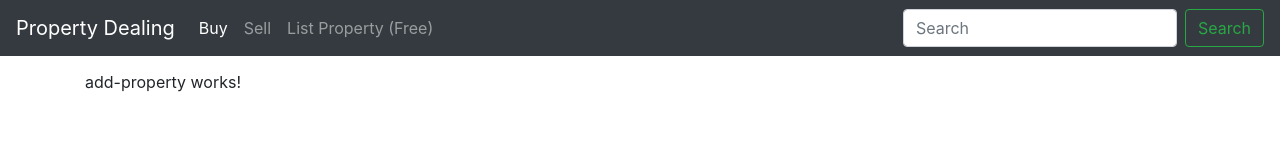
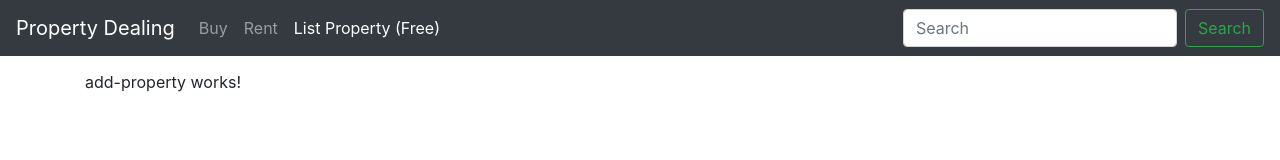
Before and after one commit to Nikunjmandani/Property-Dealing-Frontend, an Angular app: page /add-property in a window 1280 px wide. Shown: the top 160 px of the page. Built offline with nearby package versions, Linux system fonts and the light colour scheme.

Commit message:
Resolve routing refresh issue

```diff
--- a/src/app/app.module.ts
+++ b/src/app/app.module.ts
@@ -12,7 +12,8 @@
 
 const appRoutes:Routes=[
   {path: '',component:PropertyListComponent},
-  {path: 'add-property',component:AddPropertyComponent}
+  {path: 'add-property',component:AddPropertyComponent},
+  {path: 'rent-property',component:PropertyListComponent}
 ]
 
 @NgModule({
--- a/src/app/nav-bar/nav-bar.component.html
+++ b/src/app/nav-bar/nav-bar.component.html
@@ -1,19 +1,19 @@
 <nav class="navbar navbar-expand-lg navbar-dark bg-dark fixed-top" >
-  <a class="navbar-brand" href="/">Property Dealing</a>
+  <a class="navbar-brand" routerLink="/">Property Dealing</a>
   <button class="navbar-toggler" type="button" data-toggle="collapse" data-target="#navbarSupportedContent" aria-controls="navbarSupportedContent" aria-expanded="false" aria-label="Toggle navigation">
     <span class="navbar-toggler-icon"></span>
   </button>
 
   <div class="collapse navbar-collapse" id="navbarSupportedContent">
     <ul class="navbar-nav mr-auto">
-      <li class="nav-item active">
-        <a class="nav-link" href="/">Buy <span class="sr-only">(current)</span></a>
+      <li class="nav-item">
+        <a class="nav-link" [routerLinkActiveOptions]="{exact:true}" routerLinkActive="active" routerLink="/">Buy <span class="sr-only">(current)</span></a>
       </li>
       <li class="nav-item">
-        <a class="nav-link" href="/">Sell</a>
+        <a class="nav-link" routerLinkActive="active" routerLink="/rent-property">Rent</a>
       </li>
       <li class="nav-item">
-        <a class="nav-link" href="/add-property">List Property (Free)</a>
+        <a class="nav-link" routerLinkActive="active" routerLink="/add-property">List Property (Free)</a>
       </li>
     </ul>
     <form class="form-inline my-2 my-lg-0">
```
